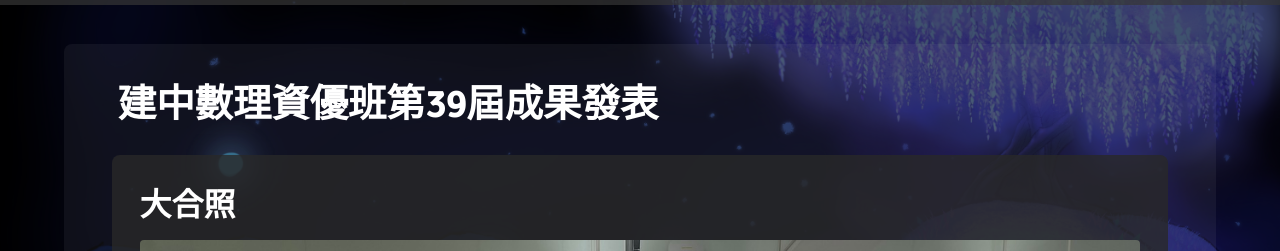
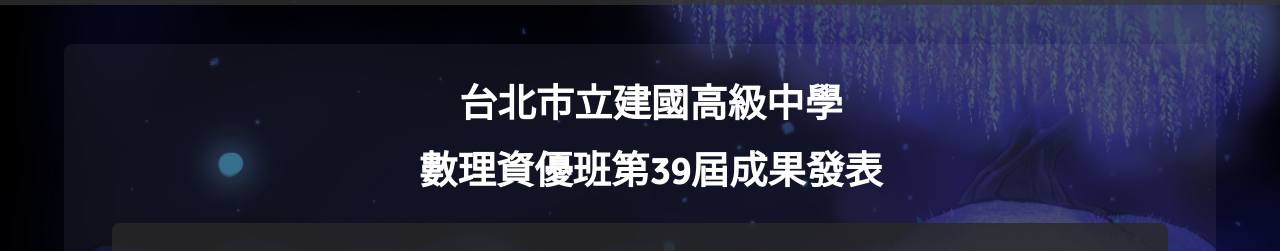
Before and after one commit to ckmsc39th/ckmsc39th.github.io, a Vue app: page / in a window 1280 px wide. Shown: the part 121-372 px from the top of the page. Built offline with nearby package versions, Linux system fonts and the light colour scheme; a web font is replaced by a local one.

Commit message:
categories tab update

```diff
--- a/src/shared/Navbar.vue
+++ b/src/shared/Navbar.vue
@@ -85,7 +85,7 @@
               <router-link :to="{ name: 'Contact' }" @click="uncheck" class="hover-mobile-link"
               >Contact</router-link>
             </div>
-
+            <br>
             <div>
               <a
                 href="https://www.youtube.com/@ckmsc39th_luminescence"
@@ -257,6 +257,7 @@ nav.navbar {
 }
 
 .sidebar {
+  width: 25%;
   height: 100vh;
   position: absolute;
   right: 40px;
@@ -316,6 +317,7 @@ nav.navbar {
 
 .mobile-link{
   display: flex;
+  border-bottom: solid 1px rgba(161, 161, 161, 1);
   margin-bottom: 10px;
   padding: 10%;
 }
@@ -330,8 +332,8 @@ nav.navbar {
 }
 
 .mobile-icon{
-  margin: 15px;
-  padding: 10px;
+  margin: 2%;
+  padding: 10%;
 }
 
 .mobile-icon:hover{
--- a/src/style.css
+++ b/src/style.css
@@ -29,6 +29,7 @@
   color: #fff;
   background-color: rgba(191, 191, 191, 0.07);
   border-radius: 0.5em;
+  text-align: center;
 }
 
 .div-page{
@@ -37,6 +38,7 @@
   padding: 2.5%;
   background-color: rgba(40, 40, 40, 0.8);
   border-radius: 0.5em;
+  text-align: start;
 }
 
 .return-btn {
@@ -304,4 +306,25 @@ th, td {
   td, th {
     font-size: 0.8em;
   }
+
 }
+
+@media (max-width: 360px){
+  h1 {
+    font-size: 1.4em;
+  }
+
+  h2 {
+    font-size: 1.2em;
+  }
+}
+
+@media (max-width: 360px){
+  h1 {
+    font-size: 1.2em;
+  }
+
+  h2 {
+    font-size: 1.0em;
+  }
+}
--- a/src/views/Categories.vue
+++ b/src/views/Categories.vue
@@ -80,7 +80,7 @@
   <div class="tab-page">
     <h1>Categories</h1>
     <br/>
-    <div class="flex justify-center space-x-4 ml-[2%] tab">
+    <div class="flex justify-center space-x-4 ml-[2%] 3xl:text-3xl md:text-md sm:text-sm">
       <div
         v-for="tab in tabs"
         :key="tab"
--- a/src/views/Home.vue
+++ b/src/views/Home.vue
@@ -1,6 +1,7 @@
 <template>
   <div class="home-page tab-page">
-    <h1>建中數理資優班第39屆成果發表</h1>
+    <h1 id="title">台北市立建國高級中學</h1>
+    <h1>數理資優班第39屆成果發表</h1>
 
     <div class="group-photo div-page">
       <h2>大合照</h2>
@@ -111,4 +112,11 @@ const googleMapsLink = "https://goo.gl/maps/kWBUJyyp6iXVHmib8";
 
 }
 
+@media (max-width: 300px) {
+
+  h1 {
+  font-size: 1.2em;
+  }
+
+}
 </style>
--- a/tailwind.config.js
+++ b/tailwind.config.cjs
@@ -37,6 +37,16 @@ module.exports = {
           },
         },
       },
+      screens: {
+        '3xl' : {'max': '2000px'},
+        md : {'max': '800px'},
+        sm : {'max': '360px'},
+      },
+      fontSize: {
+        '3xl' : '1.6rem',
+        md : '1.2rem',
+        sm : '0.8rem',
+      },
     },
   },
   plugins: [],
```
